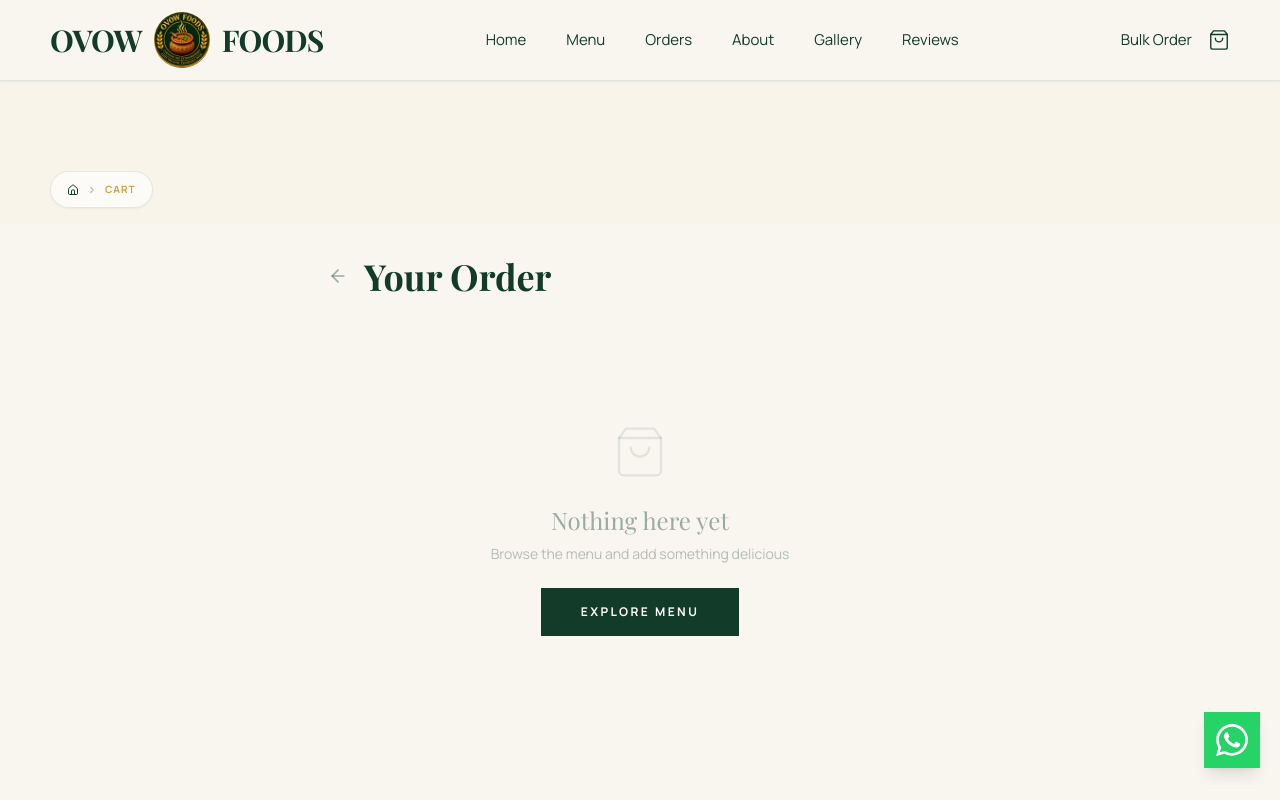
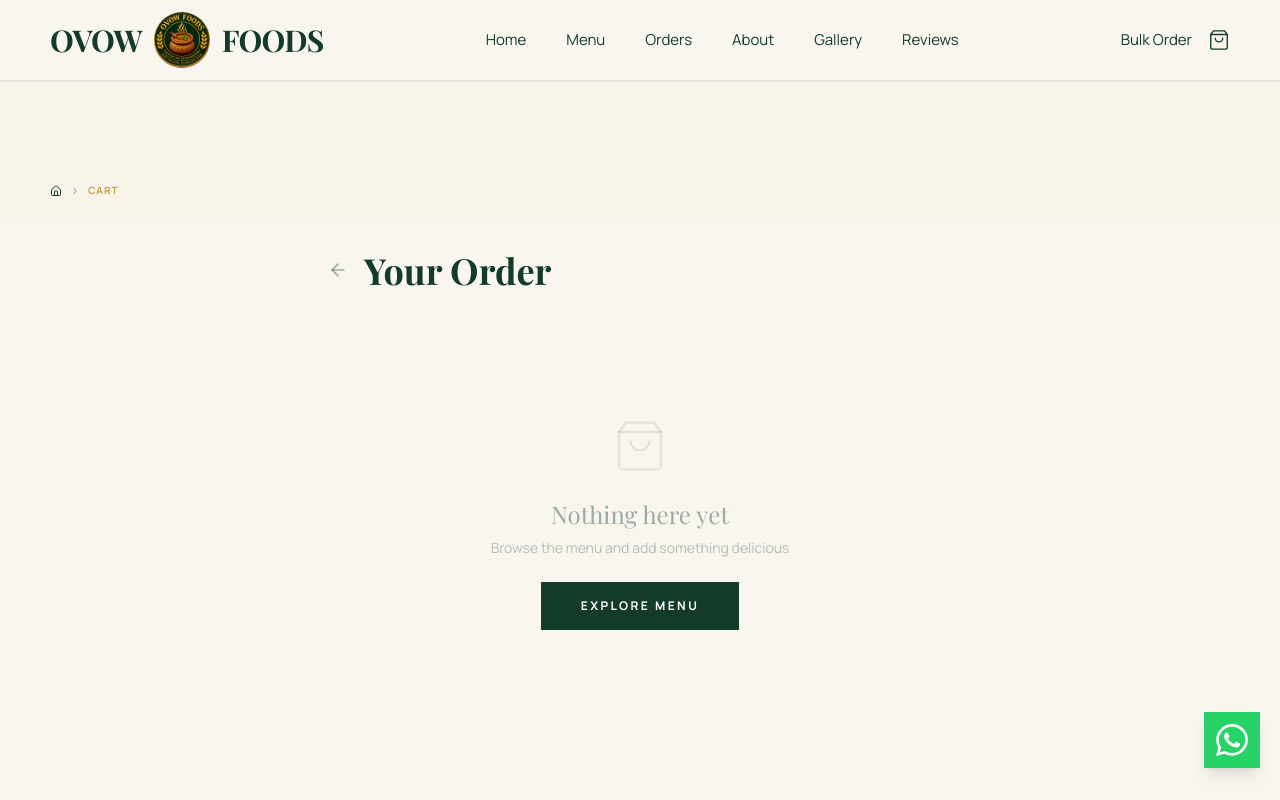
Before and after one commit to Hetsoni28/OVOW_FOODS, a Next.js app: page /cart in a window 1280 px wide. Shown: the top 800 px of the page. Built offline with nearby package versions, Linux system fonts and the light colour scheme; a web font is replaced by a local one.

Commit message:
Clean up breadcrumbs to elegant minimalist text layout

```diff
--- a/components/molecules/Breadcrumbs.tsx
+++ b/components/molecules/Breadcrumbs.tsx
@@ -16,15 +16,13 @@ export function Breadcrumbs() {
   const isDarkHero = pathname === "/menu" || pathname === "/gallery";
 
   return (
-    <div className={`w-full z-40 pt-[75px] md:pt-[90px] pointer-events-none ${isDarkHero ? "absolute top-0 left-0" : "relative pb-4"}`}>
+    <div className={`w-full z-40 pt-[75px] md:pt-[90px] pointer-events-none ${isDarkHero ? "absolute top-0 left-0" : "relative pb-2"}`}>
       <div className="container-x w-full pointer-events-auto">
         <motion.nav
-          initial={{ opacity: 0, y: -5 }}
-          animate={{ opacity: 1, y: 0 }}
-          className={`inline-flex items-center gap-2 text-[9px] md:text-[10px] font-bold uppercase tracking-widest px-4 py-2.5 rounded-full backdrop-blur-md border shadow-sm ${
-            isDarkHero
-              ? "bg-black/20 border-white/10 text-white/70 shadow-black/10"
-              : "bg-white/60 border-primary/10 text-primary/60 shadow-primary/5"
+          initial={{ opacity: 0, x: -10 }}
+          animate={{ opacity: 1, x: 0 }}
+          className={`flex flex-wrap items-center gap-2 text-[9px] md:text-[10px] font-bold uppercase tracking-widest py-3 ${
+            isDarkHero ? "text-white/60" : "text-primary/60"
           }`}
         >
           <Link
```
